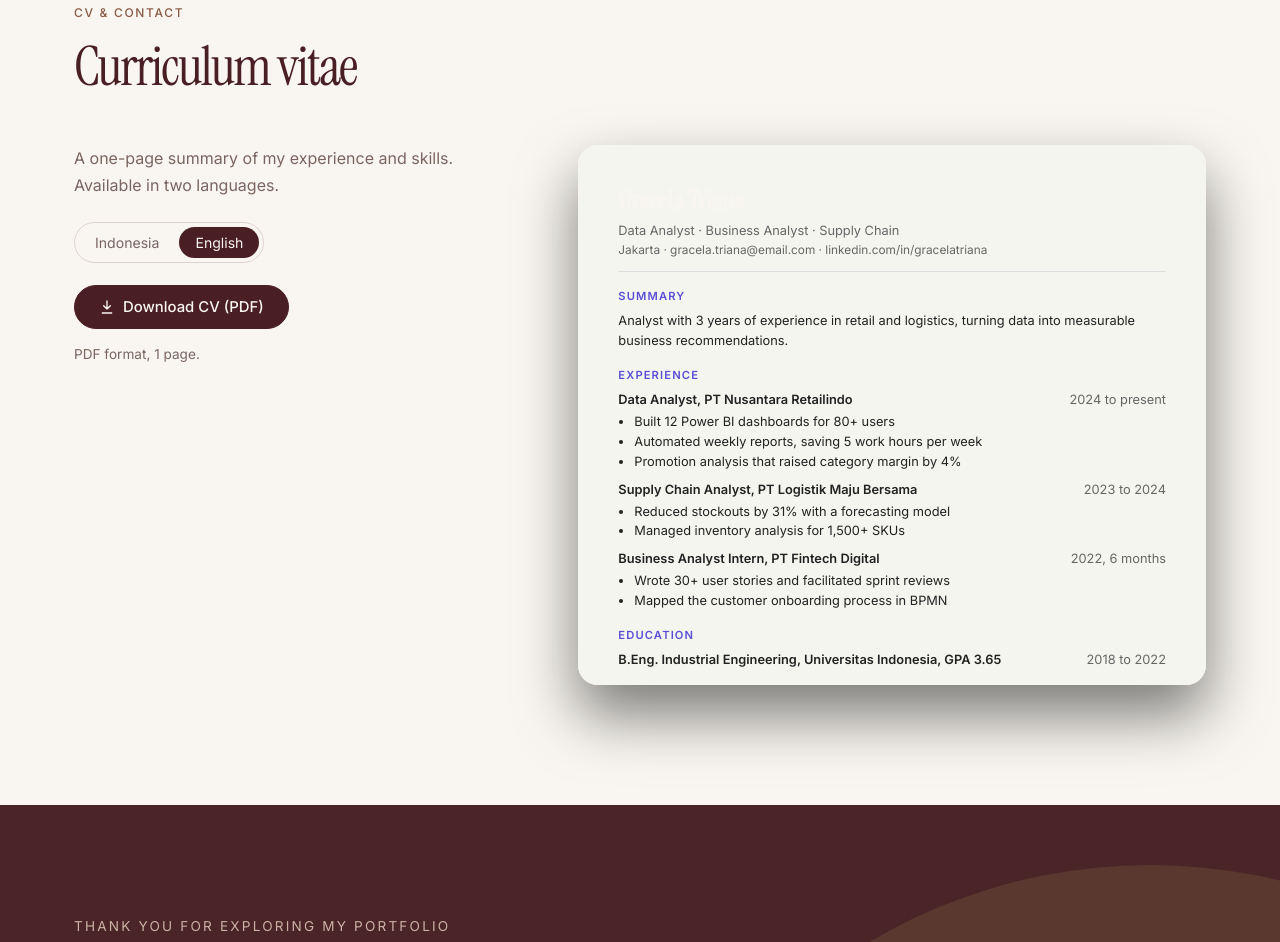
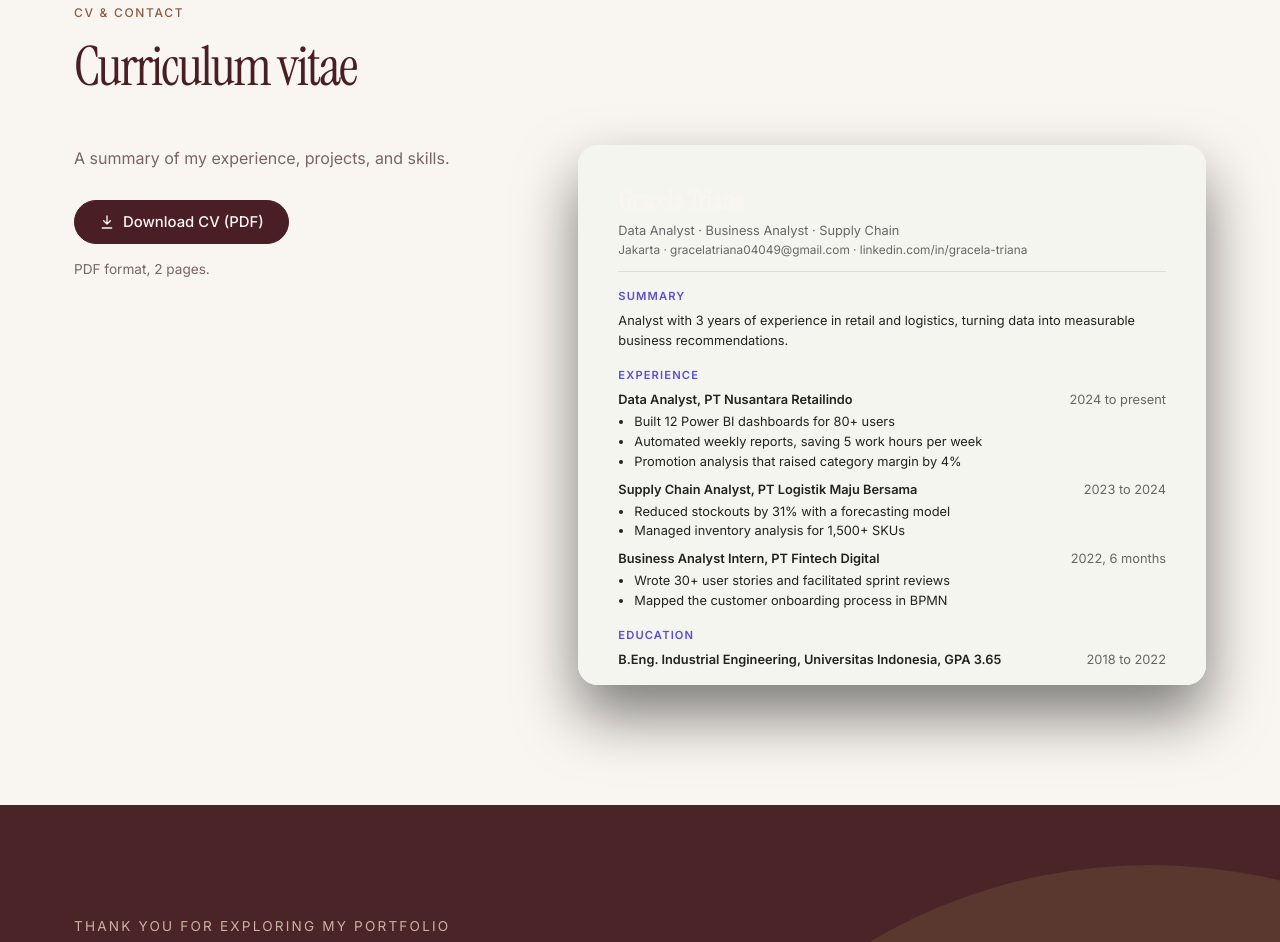
Before and after one commit to gracelatriana/portfolio.gracela, a plain HTML site: page index.html in a window 1280 px wide. Shown: the part 8413-9355 px from the top of the page. Drawn offline with Linux system fonts and the light colour scheme.

Commit message:
Link Download CV button to uploaded English CV
Co-Authored-By: Claude Opus 5.5 <noreply@anthropic.com>

```diff
--- a/index.html
+++ b/index.html
@@ -366,7 +366,7 @@ footer .big{width:100%;font-family:"Instrument Serif",Georgia,serif;font-weight:
     <div class="cvgrid">
       <div class="rv">
         <p class="muted" data-t="cv_p"></p>
-        <div class="seg"><button data-l="id">Indonesia</button><button data-l="en">English</button></div><br>
+        <br>
         <button class="btn btn-solid" id="dl"><svg class="ico" viewBox="0 0 24 24"><path d="M12 3v12M7 10l5 5 5-5M5 21h14"/></svg><span data-t="dl_pdf"></span></button>
         <p class="cvnote" id="cvnote" data-t="cv_note"></p>
       </div>
@@ -456,8 +456,8 @@ const T={
  view_cert:{id:"Lihat Sertifikat",en:"View Certificate"},close:{id:"Tutup",en:"Close"},open_drive:{id:"Buka di Google Drive",en:"Open in Google Drive"},
  no_link:{id:"Link Google Drive untuk sertifikat ini belum diisi.",en:"The Google Drive link for this certificate has not been added yet."},
  cv_label:{id:"CV & Kontak",en:"CV & Contact"},
- cv_p:{id:"Ringkasan pengalaman dan keahlian dalam satu halaman. Tersedia dalam dua bahasa.",en:"A one-page summary of my experience and skills. Available in two languages."},
- dl_pdf:"Download CV (PDF)",cv_note:{id:"Format PDF, 1 halaman.",en:"PDF format, 1 page."},
+ cv_p:{id:"Ringkasan pengalaman, proyek, dan keahlian saya. CV tersedia dalam bahasa Inggris.",en:"A summary of my experience, projects, and skills."},
+ dl_pdf:"Download CV (PDF)",cv_note:{id:"Format PDF, 2 halaman (bahasa Inggris).",en:"PDF format, 2 pages."},
  cv_demo:{id:"Pratinjau: setelah di-hosting, tombol ini mengunduh file PDF dari folder /cv/.",en:"Preview: once hosted, this button downloads the PDF from the /cv/ folder."},
  reply:{id:"Saya biasanya membalas dalam satu hari kerja.",en:"I usually reply within one business day."},
  ct_label:{id:"Terima kasih sudah melihat portofolio saya",en:"Thank you for exploring my portfolio"},ct_h:{id:"Mari Wujudkan Keputusan Berbasis Data.",en:"Let's Build Data-Driven Decisions."},
@@ -645,11 +645,10 @@ function renderStatic(){
 }
 
 function cv(){const keep=LANG;LANG=cvLang;
- $("#sheet").innerHTML=`<h4>Gracela Triana</h4><div class="r">Data Analyst · Business Analyst · Supply Chain</div><div class="c">Jakarta · gracela.triana@email.com · linkedin.com/in/gracelatriana</div>
+ $("#sheet").innerHTML=`<h4>Gracela Triana</h4><div class="r">Data Analyst · Business Analyst · Supply Chain</div><div class="c">Jakarta · gracelatriana04049@gmail.com · linkedin.com/in/gracela-triana</div>
 <h5>${tr("cv_sum")}</h5><p>${tr("cv_text")}</p><h5>${tr("cv_exp")}</h5>${XP.slice(0,3).map(([w,t,o,li])=>`<div class="row">${L(t)}, ${L(o).split(",")[0]}<span>${L(w)}</span></div><ul>${L(li).map(x=>`<li>${x}</li>`).join("")}</ul>`).join("")}
 <h5>${tr("cv_edu")}</h5><div class="row">${L(XP[3][1])}, ${L(XP[3][2])}<span>${L(XP[3][0])}</span></div><h5>${tr("cv_sk")}</h5><p>${SKILLS.flatMap(s=>s[1].map(x=>L(x[0]))).join(", ")}</p>`;
- LANG=keep;$$(".seg button").forEach(b=>b.classList.toggle("on",b.dataset.l===cvLang))}
-$$(".seg button").forEach(b=>b.onclick=()=>{cvLang=b.dataset.l;cv()});
+ LANG=keep}
 
 function setLang(l,save){
  LANG=l;cvLang=l;document.documentElement.lang=l;
@@ -676,8 +675,8 @@ $("#cmClose").onclick=closeCert;
 $("#certModal").onclick=e=>{if(e.target.id==="certModal")closeCert()};
 document.addEventListener("keydown",e=>{if(e.key==="Escape")closeCert()});
 
-/* CV: file diambil dari folder cv/ -> CV-ID.pdf dan CV-EN.pdf */
-$("#dl").onclick=async()=>{const url=`cv/CV-${cvLang.toUpperCase()}.pdf`;
+/* CV: file di folder cv/ */
+$("#dl").onclick=async()=>{const url="cv/CV_Gracela_Triana_ATS.pdf";
  try{const r=await fetch(url,{method:"HEAD"});if(!r.ok){$("#cvnote").textContent=(LANG==="id"?"File belum ada. Simpan CV kamu di ":"File not found. Save your CV at ")+url;return}}catch(e){}
  window.open(url,"_blank")};
 $$(".copy[data-c]").forEach(b=>b.onclick=async()=>{try{await navigator.clipboard.writeText(b.dataset.c);b.textContent=tr("copied")}catch(e){}setTimeout(()=>b.textContent=tr("copy"),1800)});
```
Also changed, not shown: 1 other file.
